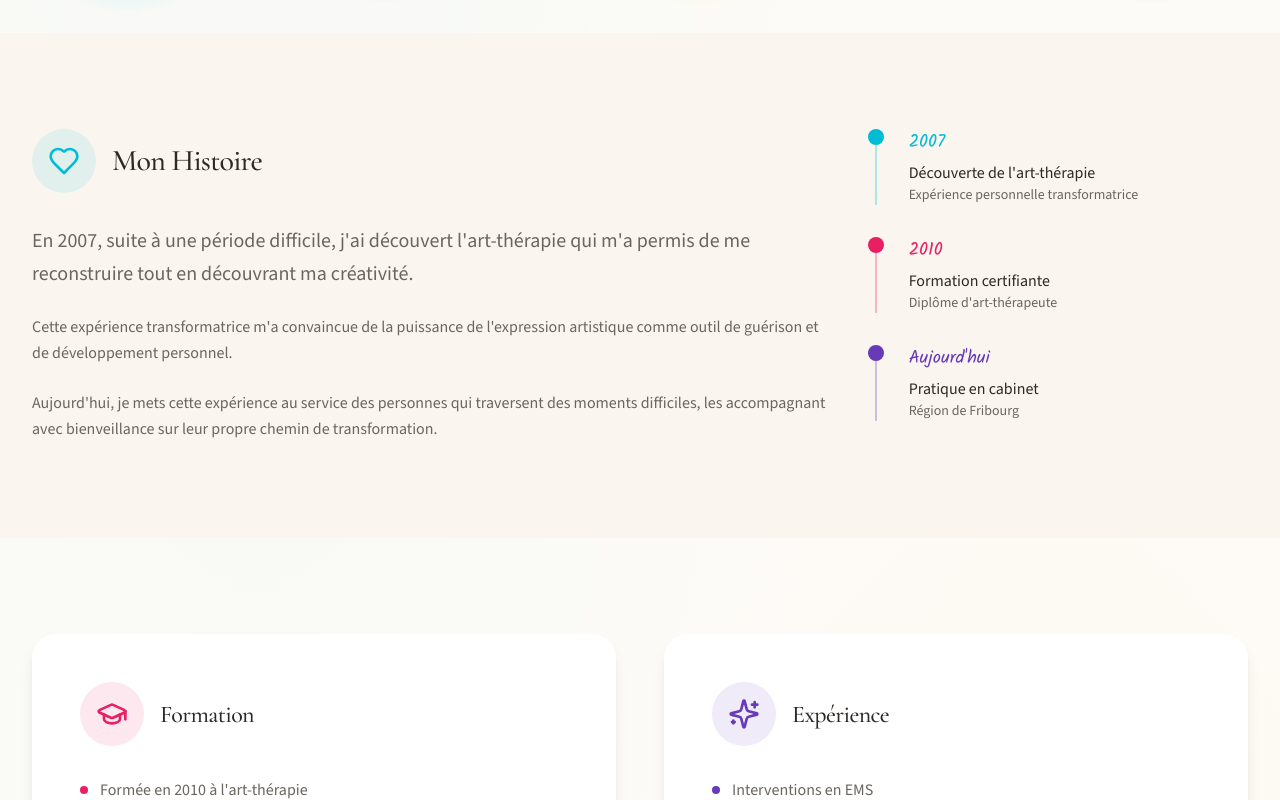
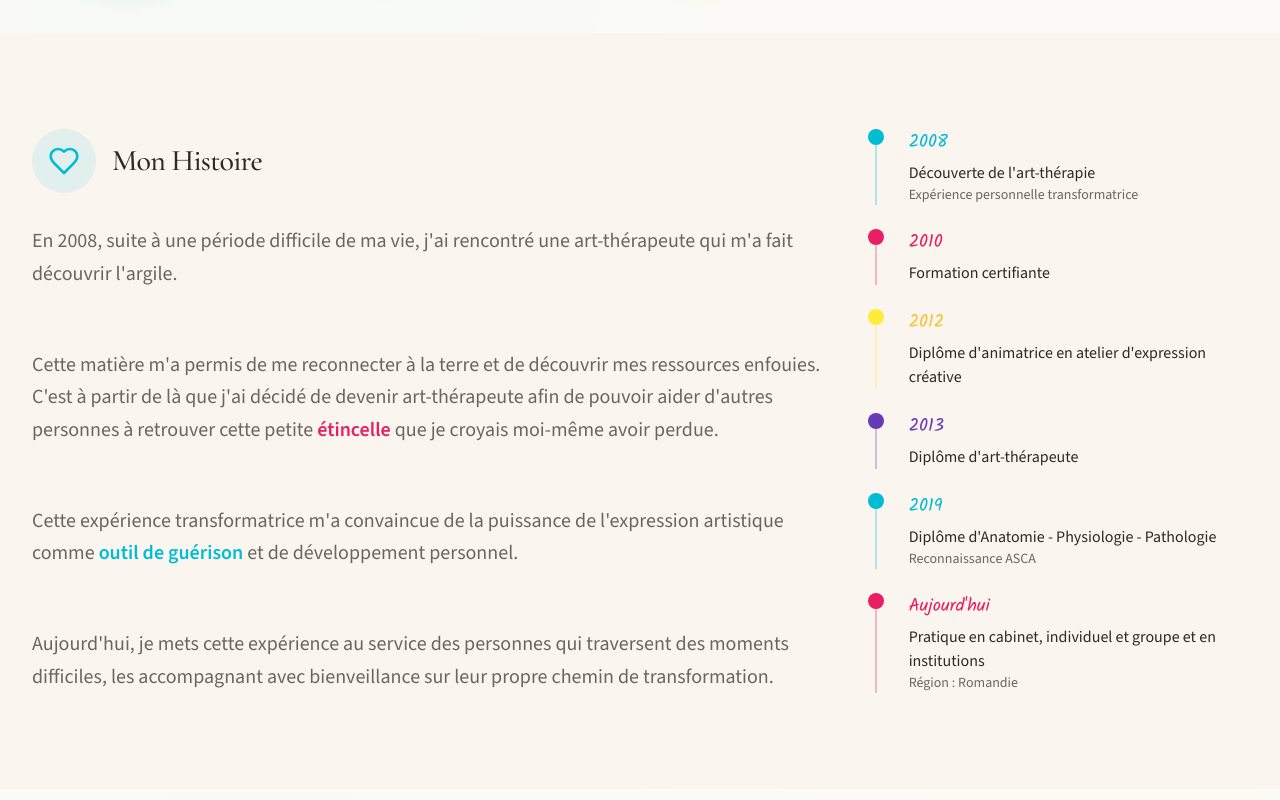
Before and after one commit to managination/creart-therapie, a React (Vite) app in the folder apps/web/: page /a-propos in a window 1280 px wide. Shown: the part 940-1740 px from the top of the page. Built offline with nearby package versions, Linux system fonts and the light colour scheme; no server answers.

Commit message:
updated a-propos

```diff
--- a/apps/web/src/routes/a-propos.tsx
+++ b/apps/web/src/routes/a-propos.tsx
@@ -36,7 +36,7 @@ function AProposPage() {
               <p className="text-2xl font-display italic text-purple mb-8">
                 "Accoucheuse d'artistes"
               </p>
-              <p className="text-lg text-warm-gray leading-relaxed">
+              <p className="text-[22px] text-warm-gray leading-relaxed">
                 Art-thérapeute passionnée, j'accompagne les personnes en difficulté
                 sur le chemin de la transformation par la création artistique.
               </p>
@@ -65,7 +65,7 @@ function AProposPage() {
         <div className="max-w-7xl mx-auto px-4 sm:px-6 lg:px-8">
           <div className="grid lg:grid-cols-3 gap-12">
             {/* My Story */}
-            <div className="lg:col-span-2">
+            <div className="lg:col-span-2 flex flex-col">
               <div className="flex items-center gap-4 mb-8">
                 <div className="w-16 h-16 bg-cyan/10 rounded-full flex items-center justify-center">
                   <Heart className="w-8 h-8 text-cyan" />
@@ -73,14 +73,23 @@ function AProposPage() {
                 <h2 className="text-3xl">Mon Histoire</h2>
               </div>
 
-              <div className="prose prose-lg max-w-none text-warm-gray">
-                <p className="text-xl leading-relaxed mb-6">
-                  En 2007, suite à une période difficile, j'ai découvert l'art-thérapie
-                  qui m'a permis de me reconstruire tout en découvrant ma créativité.
+              <div className="flex-1 flex flex-col justify-between gap-4 text-xl text-warm-gray">
+                <p className="leading-relaxed">
+                  En 2008, suite à une période difficile de ma vie, j'ai
+                  rencontré une art-thérapeute qui m'a fait découvrir l'argile.
                 </p>
-                <p className="leading-relaxed mb-6">
-                  Cette expérience transformatrice m'a convaincue de la puissance
-                  de l'expression artistique comme outil de guérison et de
+                <p className="leading-relaxed">
+                  Cette matière m'a permis de me reconnecter à la terre et de
+                  découvrir mes ressources enfouies. C'est à partir de là que
+                  j'ai décidé de devenir art-thérapeute afin de pouvoir aider
+                  d'autres personnes à retrouver cette petite{" "}
+                  <strong className="text-magenta">étincelle</strong> que je
+                  croyais moi-même avoir perdue.
+                </p>
+                <p className="leading-relaxed">
+                  Cette expérience transformatrice m'a convaincue de la
+                  puissance de l'expression artistique comme{" "}
+                  <strong className="text-cyan">outil de guérison</strong> et de
                   développement personnel.
                 </p>
                 <p className="leading-relaxed">
@@ -92,10 +101,10 @@ function AProposPage() {
             </div>
 
             {/* Timeline */}
-            <div className="space-y-8">
+            <div className="space-y-6">
               <div className="relative pl-8 border-l-2 border-cyan/30">
                 <div className="absolute left-0 top-0 w-4 h-4 -translate-x-[9px] bg-cyan rounded-full" />
-                <p className="font-handwritten text-lg text-cyan mb-1">2007</p>
+                <p className="font-handwritten text-lg text-cyan mb-1">2008</p>
                 <p className="text-charcoal font-medium">Découverte de l'art-thérapie</p>
                 <p className="text-sm text-warm-gray">Expérience personnelle transformatrice</p>
               </div>
@@ -104,14 +113,32 @@ function AProposPage() {
                 <div className="absolute left-0 top-0 w-4 h-4 -translate-x-[9px] bg-magenta rounded-full" />
                 <p className="font-handwritten text-lg text-magenta mb-1">2010</p>
                 <p className="text-charcoal font-medium">Formation certifiante</p>
-                <p className="text-sm text-warm-gray">Diplôme d'art-thérapeute</p>
+              </div>
+
+              <div className="relative pl-8 border-l-2 border-yellow/30">
+                <div className="absolute left-0 top-0 w-4 h-4 -translate-x-[9px] bg-yellow rounded-full" />
+                <p className="font-handwritten text-lg text-yellow-dark mb-1">2012</p>
+                <p className="text-charcoal font-medium">Diplôme d'animatrice en atelier d'expression créative</p>
               </div>
 
               <div className="relative pl-8 border-l-2 border-purple/30">
                 <div className="absolute left-0 top-0 w-4 h-4 -translate-x-[9px] bg-purple rounded-full" />
-                <p className="font-handwritten text-lg text-purple mb-1">Aujourd'hui</p>
-                <p className="text-charcoal font-medium">Pratique en cabinet</p>
-                <p className="text-sm text-warm-gray">Région de Fribourg</p>
+                <p className="font-handwritten text-lg text-purple mb-1">2013</p>
+                <p className="text-charcoal font-medium">Diplôme d'art-thérapeute</p>
+              </div>
+
+              <div className="relative pl-8 border-l-2 border-cyan/30">
+                <div className="absolute left-0 top-0 w-4 h-4 -translate-x-[9px] bg-cyan rounded-full" />
+                <p className="font-handwritten text-lg text-cyan mb-1">2019</p>
+                <p className="text-charcoal font-medium">Diplôme d'Anatomie - Physiologie - Pathologie</p>
+                <p className="text-sm text-warm-gray">Reconnaissance ASCA</p>
+              </div>
+
+              <div className="relative pl-8 border-l-2 border-magenta/30">
+                <div className="absolute left-0 top-0 w-4 h-4 -translate-x-[9px] bg-magenta rounded-full" />
+                <p className="font-handwritten text-lg text-magenta mb-1">Aujourd'hui</p>
+                <p className="text-charcoal font-medium">Pratique en cabinet, individuel et groupe et en institutions</p>
+                <p className="text-sm text-warm-gray">Région : Romandie</p>
               </div>
             </div>
           </div>
```
Also changed, not shown: 1 other file (tests, documents, lock files or other folders).
